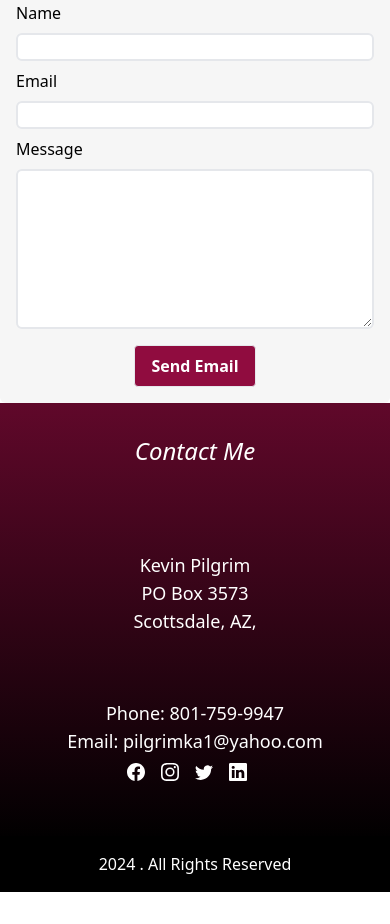
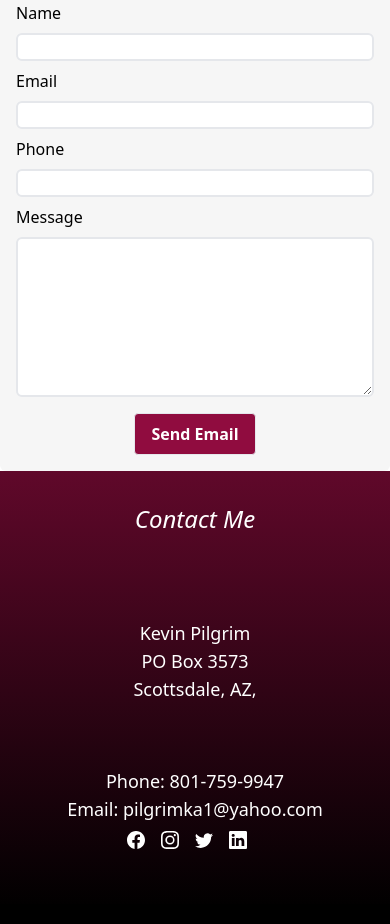
Before and after one commit to pilgrimk/portfolio, a React (Vite) app: page /contact in a window 390 px wide. Shown: the part 1080-2004 px from the top of the page. Before the commit the page ends 1972 px from the top, so only its background shows below. Built offline with nearby package versions, Linux system fonts and the light colour scheme; no server answers.

Commit message:
added phone number to Contact Us page

```diff
--- a/src/helpers/EmailHelper.jsx
+++ b/src/helpers/EmailHelper.jsx
@@ -1,6 +1,6 @@
 import emailjs from '@emailjs/browser'
 
-const helpSendEmail = async (userName, userEmail, myMessage) => {
+const helpSendEmail = async (userName, userEmail, userPhone, myMessage) => {
     const SERVICE_ID = import.meta.env.VITE_EMAIL_SERVICE_ID;
     const TEMPLATE_ID = import.meta.env.VITE_EMAIL_TEMPLATE_ID;
     const PUBLIC_KEY = import.meta.env.VITE_EMAIL_PUBLIC_KEY;
@@ -13,6 +13,7 @@ const helpSendEmail = async (userName, userEmail, myMessage) => {
             TEMPLATE_ID, {
             user_name: userName,
             user_email: userEmail,
+            user_phone: userPhone,
             message: myMessage,
         }, {
             publicKey: PUBLIC_KEY,
--- a/src/pages/contact/Contact.jsx
+++ b/src/pages/contact/Contact.jsx
@@ -1,6 +1,4 @@
 import React, { useState, useRef } from 'react'
-import emailjs from '@emailjs/browser'
-import validator from 'validator'
 import { Header, Alert, PricePlans } from '../../components'
 import { data } from '../../constants'
 import helpSendEmail from '../../helpers/EmailHelper'
@@ -41,9 +39,10 @@ const Contact = () => {
     const formData = new FormData(form.current);
     const userName = formData.get('user_name');
     const userEmail = formData.get('user_email');
+    const userPhone = formData.get('user_phone');
     const message = formData.get('message');
 
-    let response = await helpSendEmail(userName, userEmail, message);
+    let response = await helpSendEmail(userName, userEmail, userPhone, message);
 
     if (response === 'Success') {
       e.target.reset();
@@ -92,6 +91,8 @@ const Contact = () => {
               <input className='border-2 rounded-md' type="text" name="user_name" required />
               <label className='py-2 font-medium'>Email</label>
               <input className='border-2 rounded-md' type="email" name="user_email" ref={emailRef} required />
+              <label className='py-2 font-medium'>Phone</label>
+              <input className='border-2 rounded-md' type="phone" name="user_phone" required />
               <label className='py-2 font-medium'>Message</label>
               <textarea className='min-h-40 border-2 rounded-md p-2' name="message" required />
               <button
```
